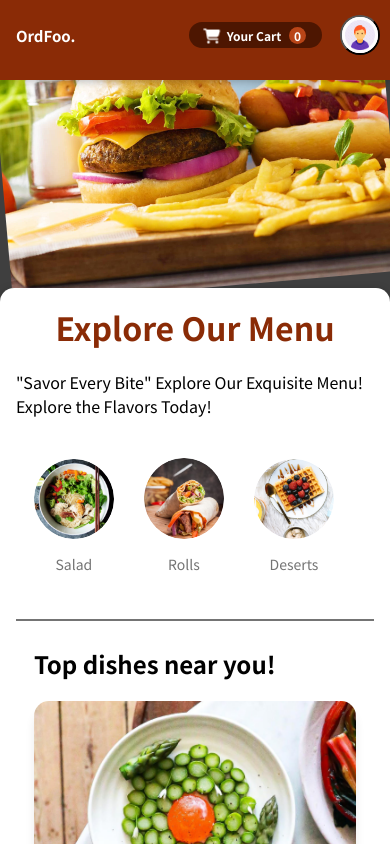
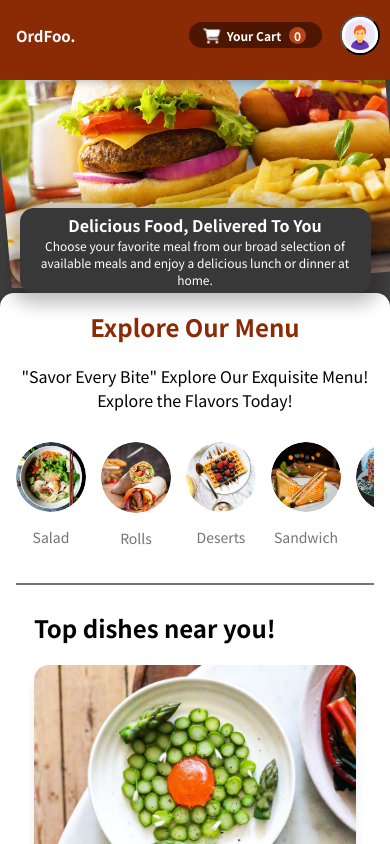
Before and after one commit to Laraib-Azmat/Food_order_website, a React (Create React App) app: page / in a window 390 px wide. Shown: the top 844 px of the page. Built offline with nearby package versions, Linux system fonts and the light colour scheme.

Commit message:
responsive home page for mobile screens

```diff
--- a/src/Components/Meals/MealSummary.js
+++ b/src/Components/Meals/MealSummary.js
@@ -15,7 +15,7 @@ const MealSummary = () => {
             Choose your favorite meal from our broad selection of available meals
             and enjoy a delicious lunch or dinner at home.
           </p>
-          <p>
+          <p className={styles.hidePara}>
             All our meals are cooked with high-quality ingredients, just-in-time and
             of course by experienced chefs!
           </p>
--- a/src/Components/Meals/MealSummary.module.css
+++ b/src/Components/Meals/MealSummary.module.css
@@ -25,9 +25,30 @@
     .summary h2{
       font-size: 1.2rem;
     }
+    .summary p{
+      font-size: 14px;
+    }
+  }
+  @media(max-width:450px){
+    .summary{
+        padding: 0.3rem;
+
+    }
+    .summary h2{
+      font-size: 1rem;
+    }
+    .summary p{
+      font-size: 12px;
+    }
   }
 
   @media(max-width:400px){
+    .hidePara{
+      display: none;
+    }
+  }
+
+  @media(max-width:300px){
 .summary{
   display: none;
 }
--- a/src/Components/Menu/Menu.module.css
+++ b/src/Components/Menu/Menu.module.css
@@ -52,3 +52,21 @@ font-weight: 600;
     border: 4px solid tomato;
     padding: 2px;
 }
+
+@media(max-width:500px){
+    .exploreMenu h1{
+        font-size: 24px;
+    }
+    .exploreMenu p{
+        text-align: center;
+    }
+    .exploreMenu-list{
+        gap: 15px;
+        margin: 10px auto;
+        width: 100%;
+    }
+    .exploreMenu-listItem img{
+        width: 5vw;
+        min-width: 70px;
+    }
+}
```
Also changed, not shown: src/Components/Meals/MealsItem.module.css (line endings or trailing spaces).
